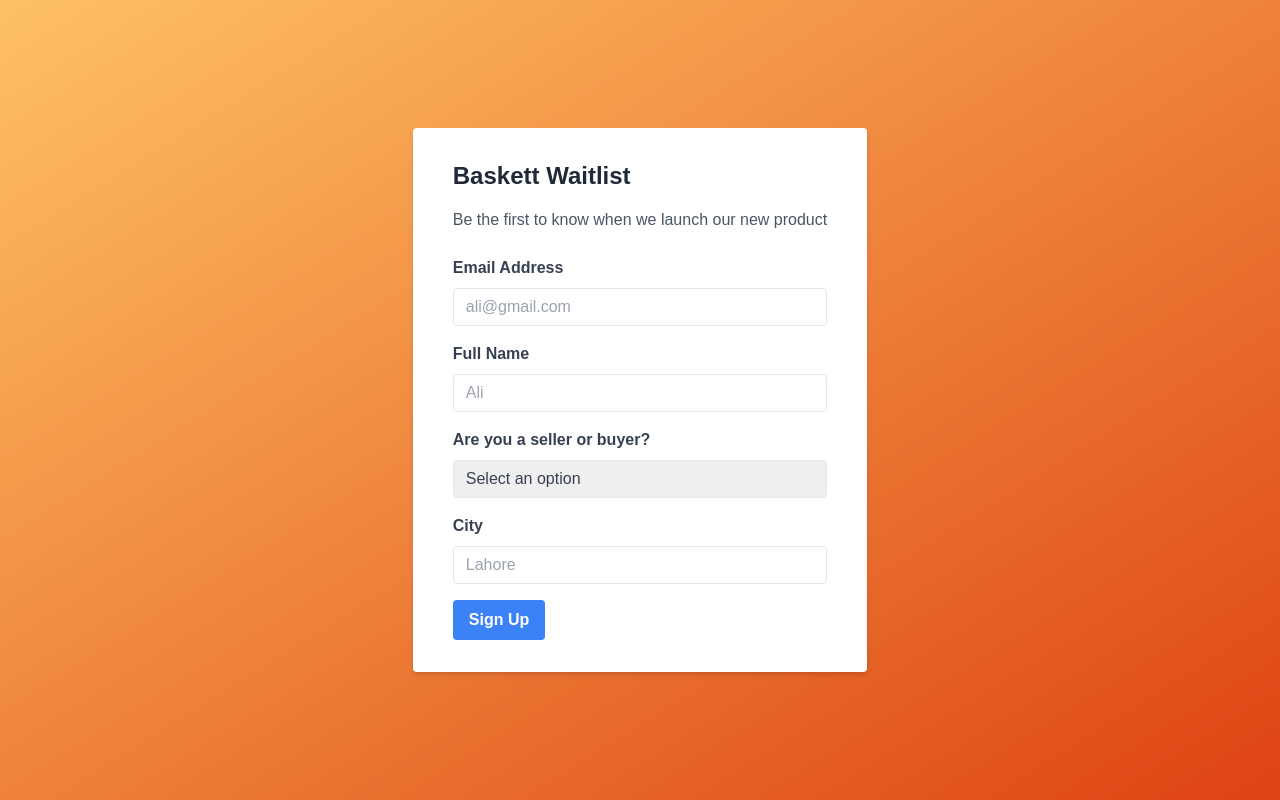
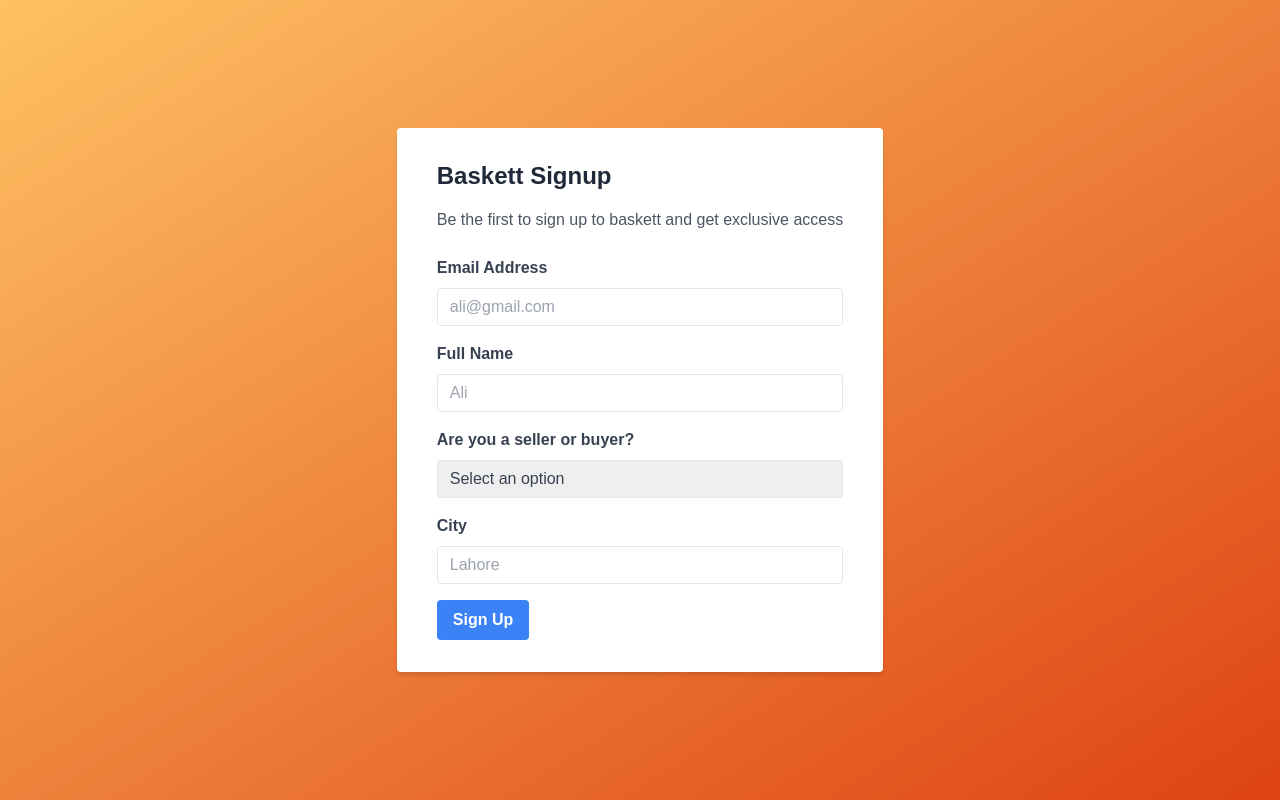
Before and after one commit to syedaliirtaza/livestreamshoppingapp, a Next.js app: page /signup in a window 1280 px wide. Built offline with nearby package versions, Linux system fonts and the light colour scheme.

Commit message:
changing maybe

```diff
--- a/components/Hero.js
+++ b/components/Hero.js
@@ -16,7 +16,7 @@ const Hero = () => {
           </p>
           <div className="flex items-center gap-5">
             <button className="btn btn-active rounded-none flex items-center hover:bg-primary border-none">
-              <a href="signup">Join the waitlist</a>
+              <a href="signup">Signup Now</a>
             </button>
             <div className="flex ml-[10px] cursor-pointer items-center">
               <MdSlowMotionVideo className="text-3xl mr-[10px]" />
--- a/components/NavBar.js
+++ b/components/NavBar.js
@@ -7,11 +7,10 @@ const NavBar = () => {
           <p className="text-3xl font-bold">baskett</p>
         </div>
         <button className="btn btn-active rounded-none hover:bg-primary border-none capitalize">
-          <a href="signup">Our Waitlist</a>
+          <a href="signup">Sign up</a>
         </button>
       </div>
     </div>
   );
 };
-
 export default NavBar;
--- a/pages/signup.js
+++ b/pages/signup.js
@@ -18,10 +18,10 @@ function signup() {
         >
           <div className="mb-6">
             <h2 className="text-2xl font-bold mb-4 text-gray-800">
-              Baskett Waitlist
+              Baskett Signup
             </h2>
             <p className="text-gray-600">
-              Be the first to know when we launch our new product
+              Be the first to sign up to baskett and get exclusive access
             </p>
           </div>
           <div className="mb-4">
```
